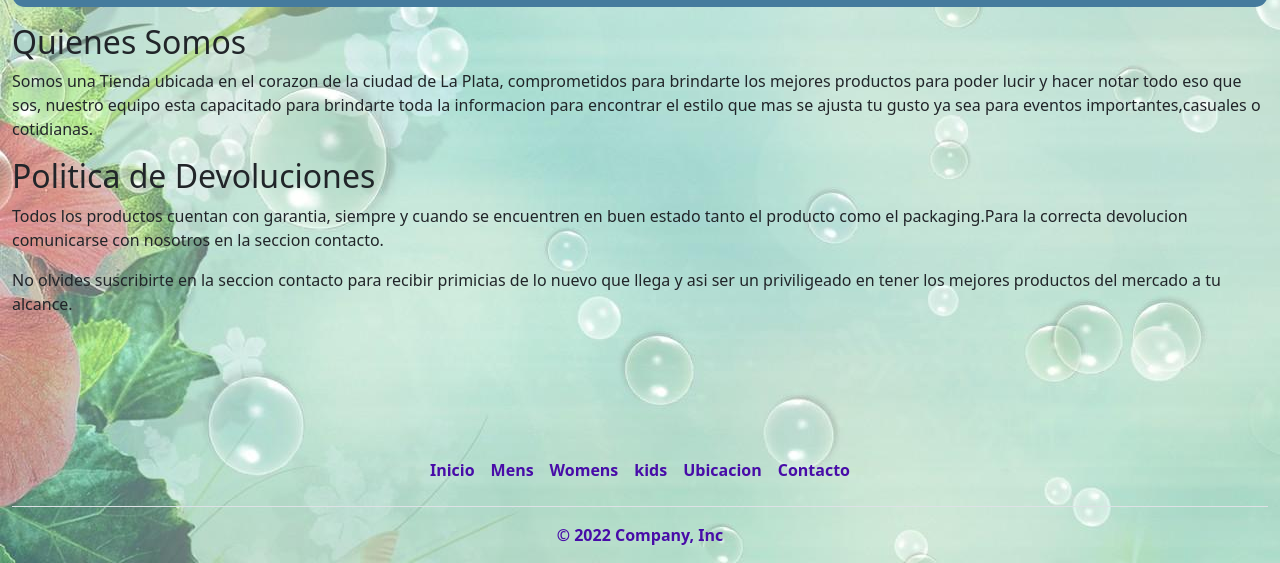
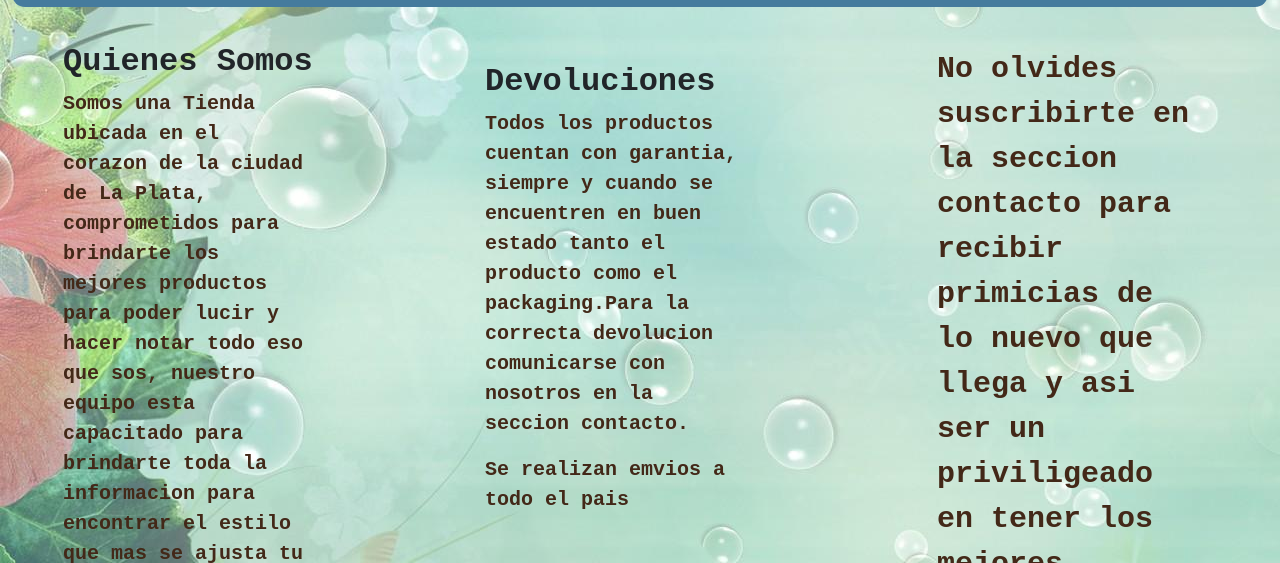
Before and after one commit to rocespedes95/FINAL-PERFUMES-ON, a website: page paginas-secundarias/ubicacion.html in a window 1280 px wide. Shown: the part 237-800 px from the top of the page. Drawn offline with nearby package versions, Linux system fonts and the light colour scheme.

Commit message:
todo terminado menos navbar

```diff
--- /dev/null
+++ b/SCSS/_main.scss
@@ -0,0 +1,16 @@
+
+
+.mainIndex{
+    margin-top: 30px;
+    margin-bottom: 30px;
+
+}
+
+.mainProductos{
+    margin-top: 30px;
+    display: flex;
+    flex-wrap: wrap;
+    margin-bottom: 20px;
+    gap: 15px;
+    justify-content: center;
+}
--- /dev/null
+++ b/SCSS/_ubicacion.scss
@@ -0,0 +1,52 @@
+
+
+.mainUbi{
+    display: flex;
+    flex-direction: row;
+    justify-content:space-around;
+    gap: 50px;
+    margin-top: 20px;
+    margin-bottom: 20px;
+
+
+}
+
+.presenTacion{
+
+    font-family:'Courier New', Courier, monospace;
+    font-size: 20px;
+    width: 250px;
+    font-weight: bold;
+    p{
+        color: #432818;
+    }
+    h2{
+        font-weight: bold;
+    }
+}
+
+.devoLuciones{
+    height: 100px;
+    width: 300px;
+    font-family:'Courier New', Courier, monospace;
+    padding: 20px;
+    font-size: 20px;
+    p{
+        font-weight: bold;
+        color: #432818;
+    }
+    h2{
+        font-weight: bold;
+    }
+}
+
+.sPam{
+    height: 100px;
+    width: 300px;
+    font-family:'Courier New', Courier, monospace;
+    padding: 20px;
+    font-size: 30px;
+    color: #432818;
+    font-weight: bold;
+
+}
--- a/SCSS/estilos.scss
+++ b/SCSS/estilos.scss
@@ -1,8 +1,9 @@
 @import"header";
-@import"variables";
+@import"ubicacion";
 @import"bodys";
 @import"footer";
 @import"contacto";
+@import"main";
 
 .titulo{
     margin-top: 20px;
@@ -18,20 +19,3 @@
         }
     }
 }
-
-
-
-.mainIndex{
-    margin-top: 30px;
-
-}
-.botonKids{
-align-items: center;
-}
-.mainProductos{
-    margin-top: 30px;
-    display: flex;
-    flex-wrap: wrap;
-    gap: 15px;
-    justify-content: center;
-}
--- a/paginas-secundarias/ubicacion.html
+++ b/paginas-secundarias/ubicacion.html
@@ -95,7 +95,9 @@
           </div>
         </div>
       </nav>
-    </header>    <main>
+    </header>
+    <main class="mainUbi">
+        <div class="presenTacion">
           <p>
             <h2>Quienes Somos</h2>
             <p>Somos una Tienda ubicada en el corazon de la ciudad de La Plata,
@@ -104,15 +106,23 @@
                 la informacion para encontrar el estilo que mas se ajusta tu gusto ya
                 sea para eventos importantes,casuales o cotidianas.</p>
         </p>
+        </div>
+        <div class=" devoLuciones">
           <p>
-            <h2>Politica de Devoluciones</h2>
+            <h2>Devoluciones</h2>
             <p>Todos los productos cuentan con garantia, siempre y cuando se
                 encuentren en buen estado tanto el producto como el packaging.Para la
-                correcta devolucion comunicarse con nosotros en la seccion contacto.</p>
+                correcta devolucion comunicarse con nosotros en la seccion contacto.
                 </p>
+                <p>Se realizan emvios a todo el pais</p>
+        </p>
+        </div>
+
+        <div class="sPam">
           <p>No olvides suscribirte en la seccion contacto para recibir primicias de lo nuevo que llega y asi ser un priviligeado en tener los mejores productos del mercado a tu alcance.</p>
+        </div>
+
     </main>
-   <section></section>
     <footer class="pieSito">
       <ul class="nav justify-content-center border-bottom pb-3 mb-3">
         <li class="nav-item">
@@ -157,6 +167,8 @@
       <p class="text-center">&copy; 2022 Company, Inc</p>
      </footer>
 
+
+
     <!-- JavaScript Bundle with Popper -->
     <script
       src="https://cdn.jsdelivr.net/npm/bootstrap@5.2.1/dist/js/bootstrap.bundle.min.js"
```
Also changed, not shown: paginas-secundarias/kids.html (+1 -1 lines), SCSS/_variables.scss (deleted), css/estilo.css, imagenes/comercio1.jpg (added), imagenes/comercio2.jpg (added). Lines whose indentation alone changed are shown as unchanged.
